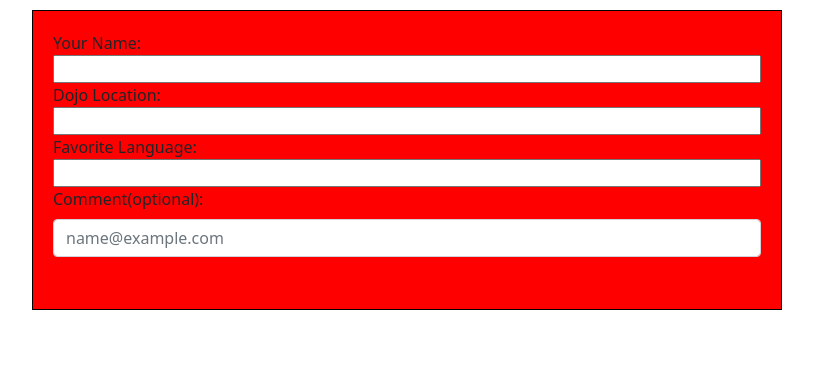
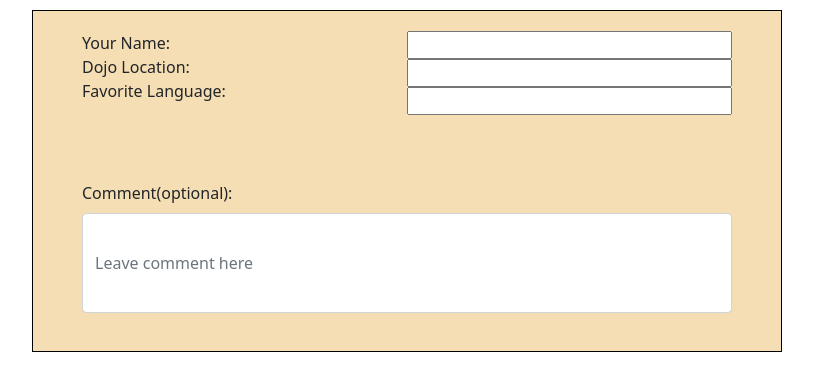
Before and after one commit to jchooker/django-dojo-survey-1, a Django app: page / in a window 1280 px wide. Shown: the top 391 px of the page, without its empty margins (78-891 px from the left). Run offline with Django 3.2, Linux system fonts and the light colour scheme.

Commit message:
Continuing to sort out HTML layout; need to fix some alignment

```diff
--- a/dojo_survey_1_app/static/css/style.css
+++ b/dojo_survey_1_app/static/css/style.css
@@ -16,7 +16,41 @@
     margin: 10px;
     padding: 20px 20px 20px 20px;
     display: flex;
+    align-items: center;
     flex-direction: column;
     border: 1px solid black;
-    background-color: red;
+    background-color: wheat;
 }
+
+#menu-upper-half {
+    width: 650px;
+    min-height: 150px;
+    display: flex;
+    flex-direction: row;
+    justify-content: center;
+}
+
+#menu-lower-half {
+    width: 650px;
+    min-height: 150px;
+    display: block;
+}
+
+#menu-left {
+    width: 350px;
+    min-height: 150px;
+    display: flex;
+    flex-direction: column;
+}
+
+#menu-right {
+    width: 350px;
+    min-height: 150px;
+    display: flex;
+    flex-direction: column;
+}
+
+.form-control {
+    height: 100px;
+    text-align:left;
+}
--- a/dojo_survey_1_app/templates/index.html
+++ b/dojo_survey_1_app/templates/index.html
@@ -12,19 +12,27 @@
 </head>
 <body>
     <div id="wrapper">
-        <!-- <div id="survey-menu"> -->
-            <form id="survey-menu" action = "/result" method="POST">
-                <label>Your Name: </label>
-                <input type="text" id="your_name" name="your_name">
-                <label>Dojo Location: </label>
-                <input type="text" id="your_name" name="your_name">
-                <label>Favorite Language: </label>
-                <input type="text" id="your_name" name="your_name">
+        <form id="survey-menu" action = "/result" method="POST">
+            <div id="menu-upper-half">
+                <div id="menu-left">
+                    <label name="your_name">Your Name: </label>
+                    <label name="location">Dojo Location: </label>
+                    <label name ="fav_lang">Favorite Language: </label>
+                </div>
+                <div id="menu-right">
+                    <input type="text" id="your_name" name="your_name">
+                    <input type="text" id="your_name" name="location">
+                    <input type="text" id="your_name" name="fav_lang">
+                </div>
+            </div>
+            <div id="menu-lower-half">
                 <div class="mb-3">
                     <label for="exampleFormControlInput1" class="form-label">Comment(optional):</label>
-                    <input type="email" class="form-control" id="exampleFormControlInput1" placeholder="name@example.com">
+                    <input type="email" class="form-control" id="exampleFormControlInput1" placeholder="Leave comment here">
                 </div>
-            </form>
+            </div>
+
+        </form>
         <!-- </div> -->
     </div>
 </body>
```
